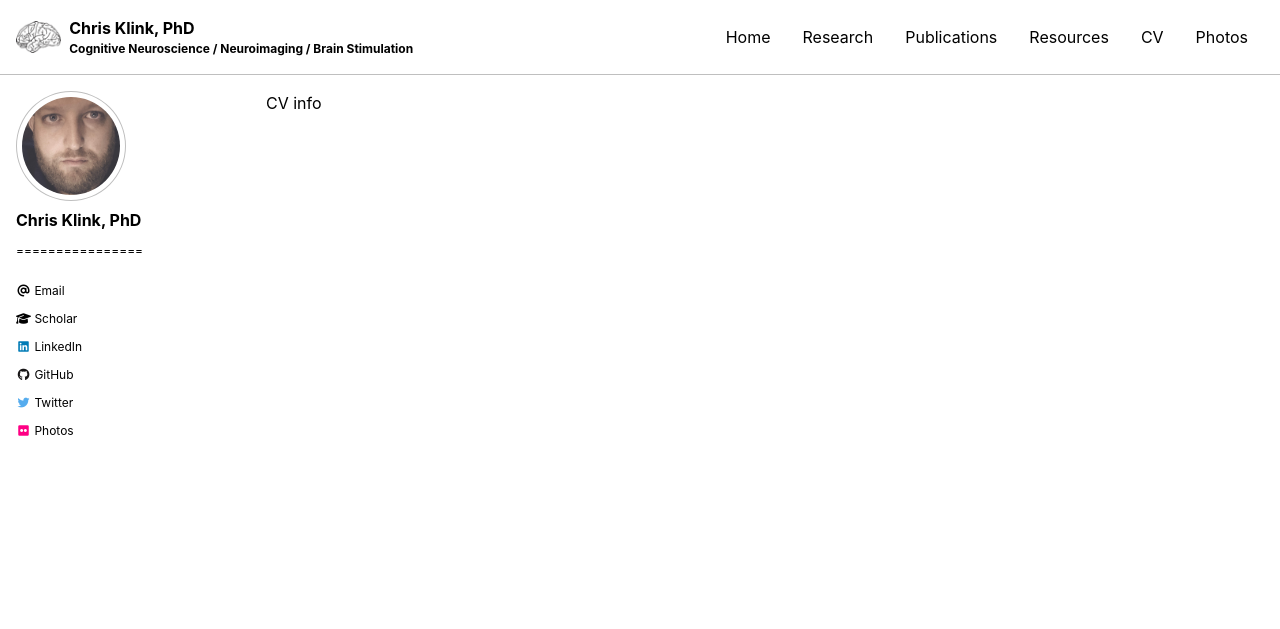
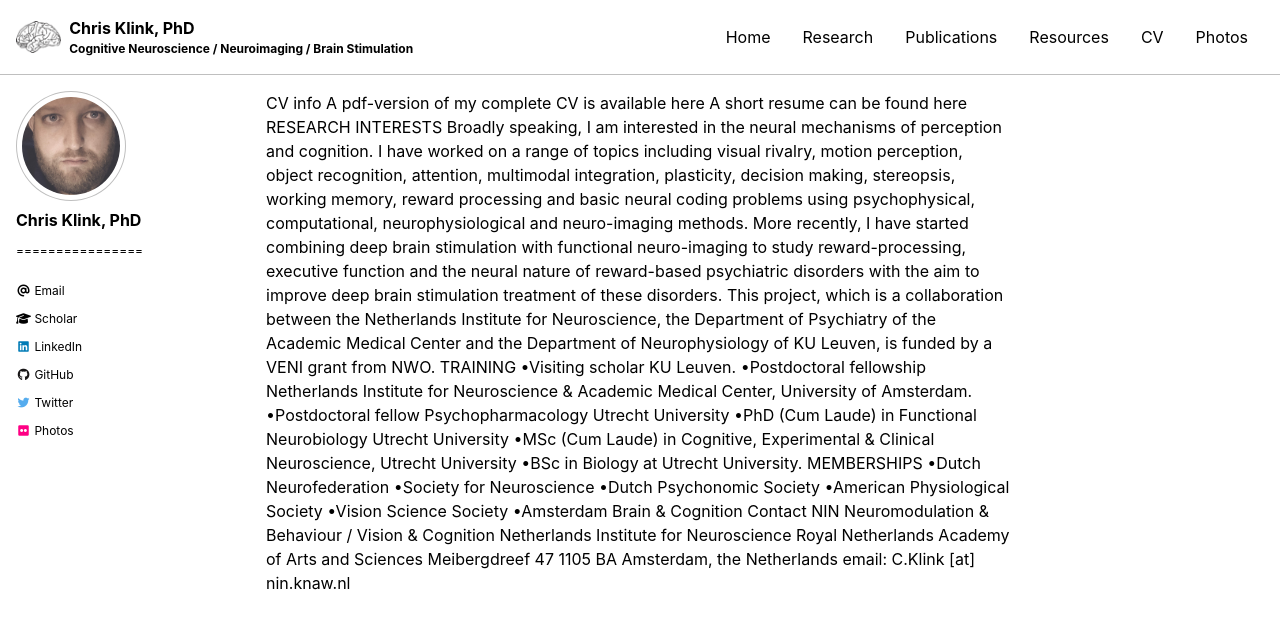
Before and after one commit to pcklink/pcklink.github.io, a Jekyll site: the page built from cv.html, in a window 1280 px wide and 900 px high. Shown: the top 629 px of the window. Built offline with Jekyll 4.4.1, drawn with Linux system fonts in a browser that asks for light colours; cached includes are drawn as plain includes; nearby versions of some CDN libraries.

Commit message:
Update cv.html

```diff
--- a/cv.html
+++ b/cv.html
@@ -4,3 +4,73 @@ author_profile: true
 ---
 
 CV info
+
+
+
+
+A pdf-version of my complete CV is available here
+
+A short resume can be found here
+
+RESEARCH INTERESTS
+
+Broadly speaking, I am interested in the neural mechanisms of perception and cognition. I have worked on a range of topics including visual rivalry, motion perception, object recognition, attention, multimodal integration, plasticity, decision making, stereopsis, working memory, reward processing and basic neural coding problems using psychophysical, computational, neurophysiological and neuro-imaging methods.
+
+
+
+More recently, I have started combining deep brain stimulation with functional neuro-imaging to study reward-processing, executive function and the neural nature of reward-based psychiatric disorders with the aim to improve deep brain stimulation treatment of these disorders. This project, which is a collaboration between the Netherlands Institute for Neuroscience, the Department of Psychiatry of the Academic Medical Center and the Department of Neurophysiology of KU Leuven, is funded by a VENI grant from NWO.
+
+
+
+
+
+
+
+TRAINING
+
+•Visiting scholar KU Leuven.
+
+•Postdoctoral fellowship Netherlands Institute for Neuroscience & Academic Medical Center, University of Amsterdam.
+
+•Postdoctoral fellow Psychopharmacology Utrecht University
+
+•PhD (Cum Laude) in Functional Neurobiology Utrecht University
+
+•MSc (Cum Laude) in Cognitive, Experimental & Clinical Neuroscience, Utrecht University
+
+•BSc in Biology at Utrecht University.
+
+
+
+
+
+
+
+MEMBERSHIPS
+
+•Dutch Neurofederation
+
+•Society for Neuroscience
+
+•Dutch Psychonomic Society
+
+•American Physiological Society
+
+•Vision Science Society
+
+•Amsterdam Brain & Cognition
+
+
+Contact NIN
+
+Neuromodulation & Behaviour / Vision & Cognition
+
+Netherlands Institute for Neuroscience
+
+Royal Netherlands Academy of Arts and Sciences
+
+Meibergdreef 47
+
+1105 BA Amsterdam, the Netherlands
+
+email: C.Klink [at] nin.knaw.nl
```
